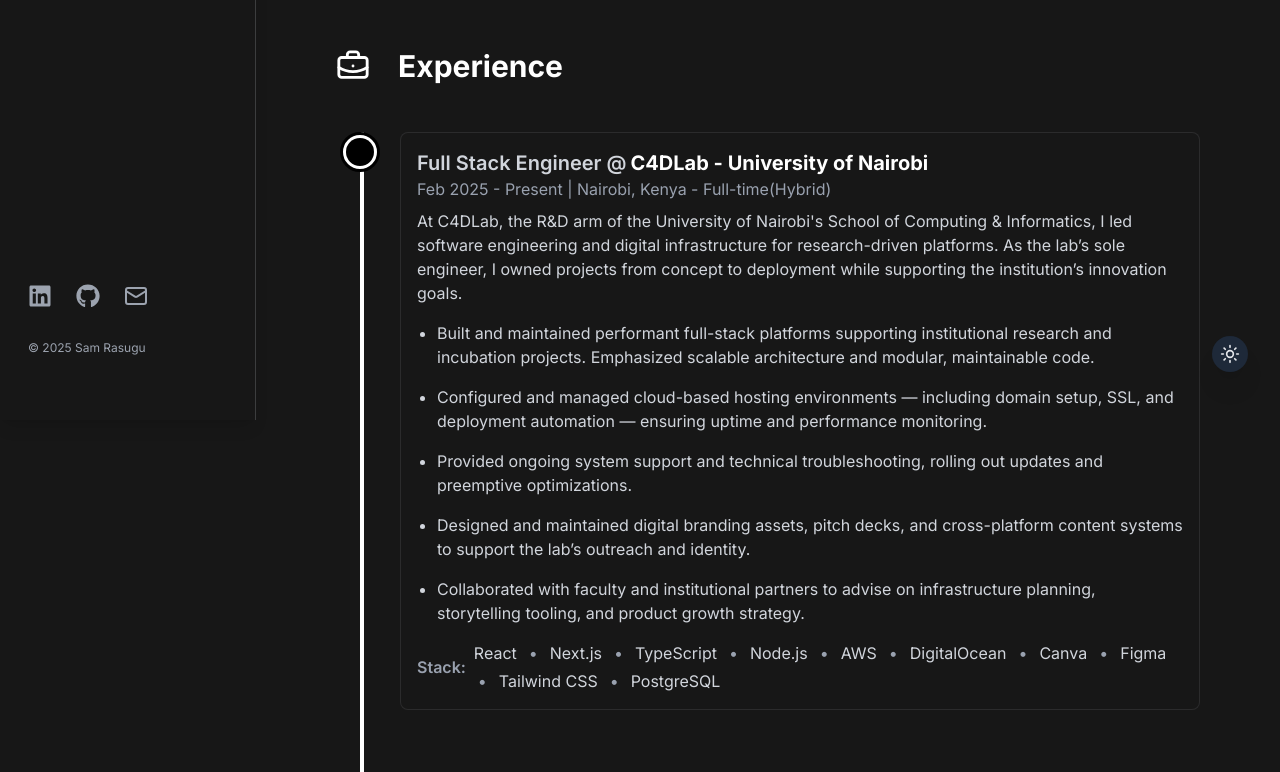
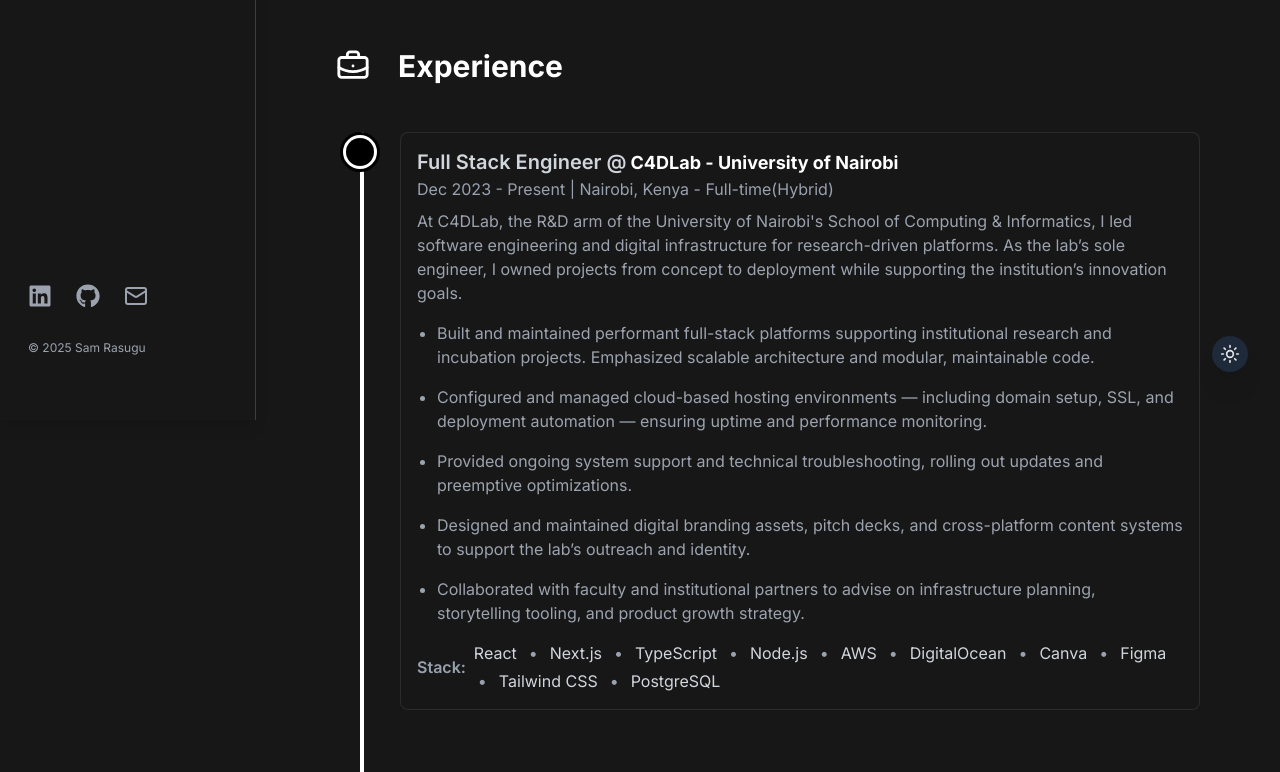
Before and after one commit to samrasugu/sam-rasugu, a Next.js app: page /about in a window 1280 px wide. Shown: the part 380-1152 px from the top of the page. Built offline with nearby package versions, Linux system fonts and the light colour scheme.

Commit message:
feat: update experience details and add fade-in animation

```diff
--- a/app/globals.css
+++ b/app/globals.css
@@ -37,3 +37,20 @@
   color: var(--foreground);
   font-family: 'Inter', sans-serif;
 }
+
+@keyframes fadeIn {
+  from {
+    opacity: 0;
+    transform: translateY(20px);
+  }
+
+  to {
+    opacity: 1;
+    transform: translateY(0);
+  }
+}
+
+.animate-fadeIn {
+  animation: fadeIn 0.6s ease-out forwards;
+  opacity: 0;
+}
--- a/components/about/ExperienceSection.tsx
+++ b/components/about/ExperienceSection.tsx
@@ -21,7 +21,7 @@
       title: "Full Stack Engineer",
       company: "C4DLab - University of Nairobi",
       companyUrl: "http://c4dlab.uonbi.ac.ke/",
-      period: "Feb 2025 - Present",
+      period: "Dec 2023 - Present",
       location: "Nairobi, Kenya - Full-time(Hybrid)",
       description:
         "At C4DLab, the R&D arm of the University of Nairobi's School of Computing & Informatics, I led software engineering and digital infrastructure for research-driven platforms. As the lab’s sole engineer, I owned projects from concept to deployment while supporting the institution’s innovation goals.",
@@ -153,7 +153,8 @@
         {experiences.map((exp) => (
           <div
             key={exp.id}
-            className="flex flex-row items-start mb-16 relative"
+            className="flex flex-row items-start mb-16 relative animate-fadeIn"
+            style={{ animationDelay: `${exp.id * 100}ms` }}
           >
             <div className="hidden md:absolute left-6 transform -translate-x-1/2 w-10 h-10 rounded-full bg-gray-700 dark:bg-white border-3 border-white dark:border-black z-10 md:flex items-center justify-center">
               <div className="w-7 h-7 rounded-full bg-white dark:bg-black"></div>
@@ -161,13 +162,14 @@
 
             <div className="md:ml-16 w-full">
               <div className="flex flex-col bg-white dark:bg-primary-background p-4 rounded-lg items-start border border-gray-500 dark:border-gray-300/10">
-                <h3 className="text-xl font-semibold text-gray-800 dark:text-gray-300">
+                <h3 className="text-lg sm:text-xl font-semibold text-gray-800 dark:text-gray-300 leading-tight">
                   {exp.title} @
                   <a
                     href={exp.companyUrl}
-                    className="text-gray-700 dark:text-white hover:underline ml-1 font-bold"
+                    className="text-gray-700 dark:text-white hover:underline ml-1 font-bold text-lg"
                     target="_blank"
                     rel="noopener noreferrer"
+                    aria-label={`Visit ${exp.company} website`}
                   >
                     {exp.company}
                   </a>
@@ -175,11 +177,11 @@
                 <p className="text-gray-700 dark:text-gray-400 mb-2">
                   {exp.period} | {exp.location}
                 </p>
-                <p className="text-gray-700 dark:text-gray-300 text-left">
+                <p className="text-gray-700 dark:text-gray-text text-left">
                   {exp.description}
                 </p>
                 {exp.keyHighlights && exp.keyHighlights.length > 0 && (
-                  <ul className="list-disc pl-5 mt-2 text-gray-700 dark:text-gray-300">
+                  <ul className="list-disc pl-5 mt-2 text-gray-700 dark:text-gray-text">
                     {exp.keyHighlights.map((highlight, index) => (
                       <li className="py-2" key={index}>
                         {highlight}
```
